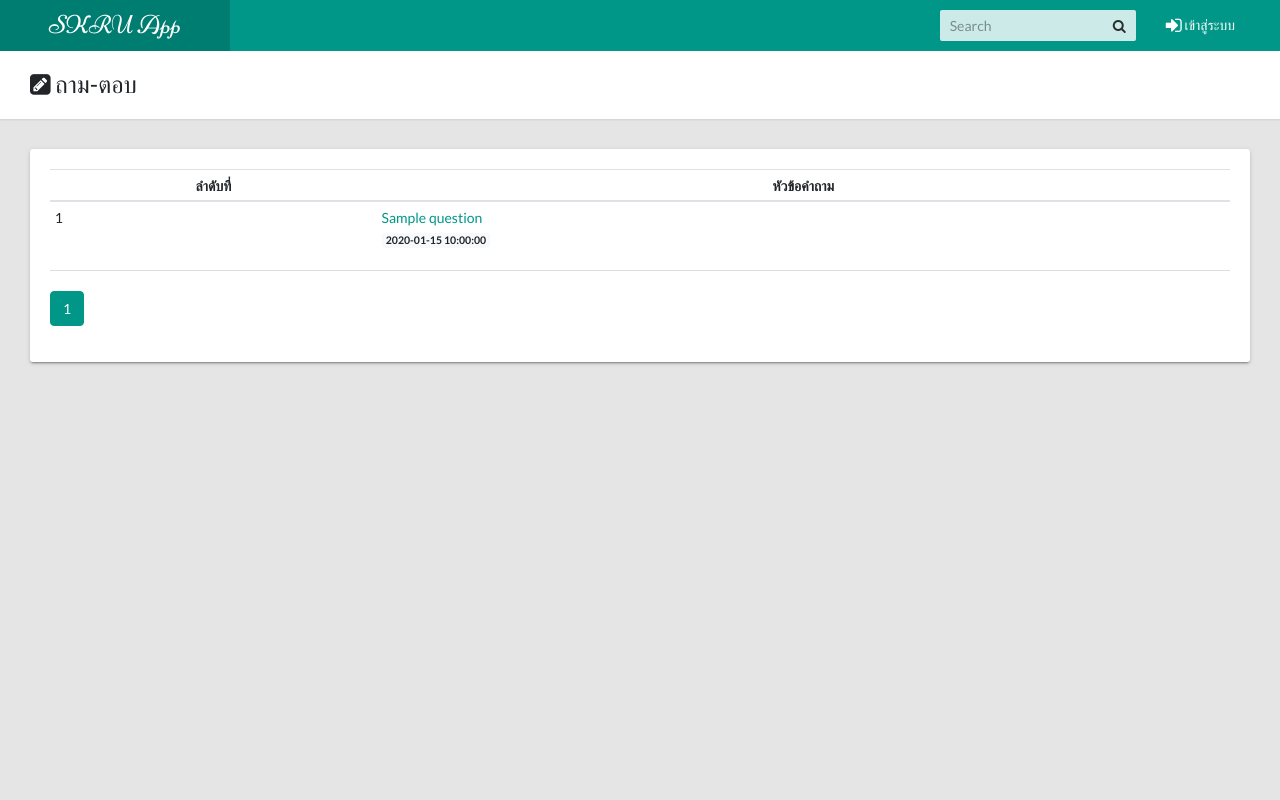
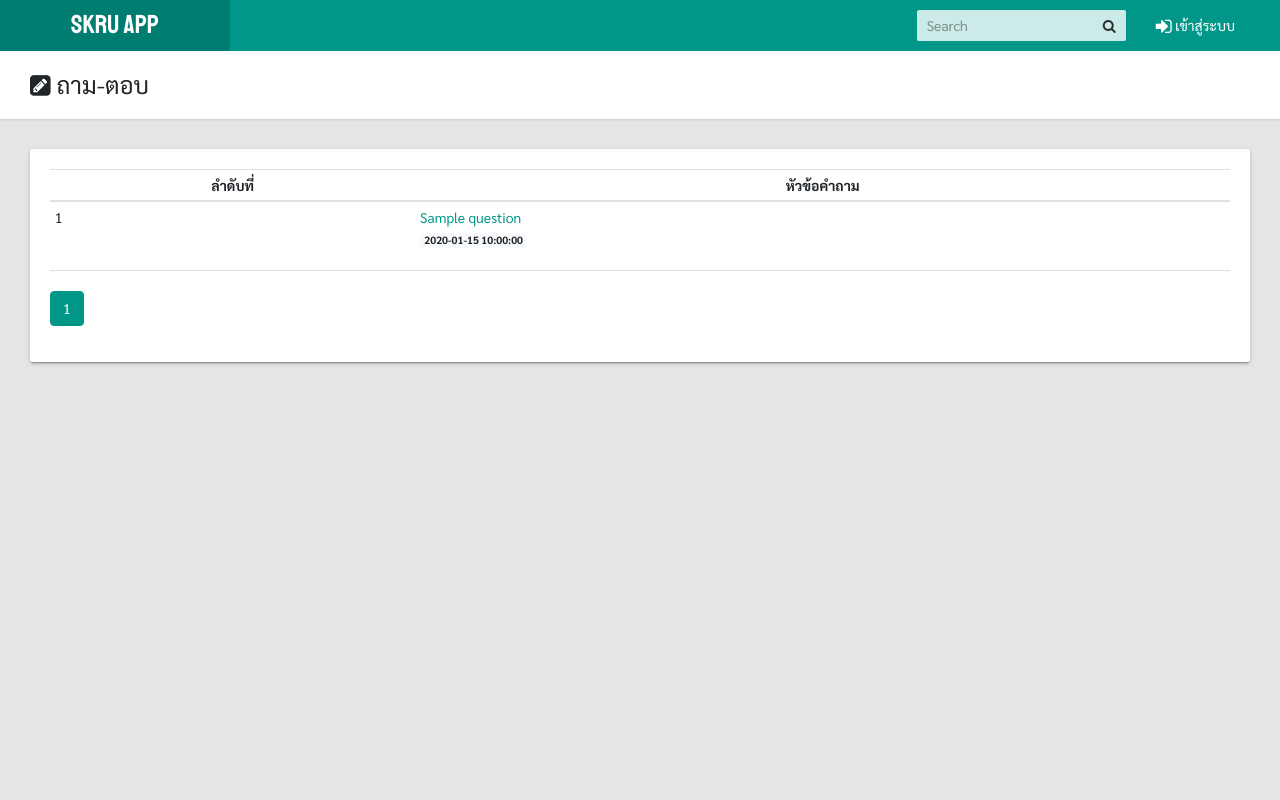
Before and after one commit to taveevut/PDO-Camp, a PHP site: page / in a window 1280 px wide. Run offline with PHP 8.4, Linux system fonts and the light colour scheme; tables that the repository leaves empty or names only in its code hold one stand-in row (values such as "Sample post"); some libraries are stand-ins or nearby versions.

Commit message:
fix: custom styles

```diff
--- a/administrator/templates/head.php
+++ b/administrator/templates/head.php
@@ -23,8 +23,8 @@
    <!-- Font-icon css-->
    <link rel="stylesheet" type="text/css" href="https://maxcdn.bootstrapcdn.com/font-awesome/4.7.0/css/font-awesome.min.css">
 
-
-
    <!-- include summernote css/js -->
    <link href="/skru-pdo-camp/assets/plugins/summernote/summernote-bs4.min.css" rel="stylesheet">
+
+   <link rel="stylesheet" type="text/css" href="/skru-pdo-camp/assets/css/styles.css">
 </head>
--- /dev/null
+++ b/assets/css/styles.css
@@ -0,0 +1,10 @@
+@import url('https://fonts.googleapis.com/css2?family=Sarabun:wght@400;700&family=Staatliches&display=swap');
+
+body {
+   font-family: 'Sarabun', sans-serif;
+}
+
+.app-header__logo,
+.login-content .logo h1 {
+   font-family: 'Staatliches', cursive !important;
+}
--- a/login/index.php
+++ b/login/index.php
@@ -22,6 +22,8 @@
    <link rel="stylesheet" type="text/css" href="/skru-pdo-camp/assets/plugins/vali-admin/css/main.css">
    <!-- Font-icon css-->
    <link rel="stylesheet" type="text/css" href="https://maxcdn.bootstrapcdn.com/font-awesome/4.7.0/css/font-awesome.min.css">
+
+   <link rel="stylesheet" type="text/css" href="/skru-pdo-camp/assets/css/styles.css">
 </head>
 
 <body>
--- a/member/templates/head.php
+++ b/member/templates/head.php
@@ -23,8 +23,8 @@
    <!-- Font-icon css-->
    <link rel="stylesheet" type="text/css" href="https://maxcdn.bootstrapcdn.com/font-awesome/4.7.0/css/font-awesome.min.css">
 
-
-
    <!-- include summernote css/js -->
    <link href="/skru-pdo-camp/assets/plugins/summernote/summernote-bs4.min.css" rel="stylesheet">
+
+   <link rel="stylesheet" type="text/css" href="/skru-pdo-camp/assets/css/styles.css">
 </head>
--- a/templates/head.php
+++ b/templates/head.php
@@ -23,8 +23,8 @@
    <!-- Font-icon css-->
    <link rel="stylesheet" type="text/css" href="https://maxcdn.bootstrapcdn.com/font-awesome/4.7.0/css/font-awesome.min.css">
 
-
-
    <!-- include summernote css/js -->
    <link href="/skru-pdo-camp/assets/plugins/summernote/summernote-bs4.min.css" rel="stylesheet">
+
+   <link rel="stylesheet" type="text/css" href="/skru-pdo-camp/assets/css/styles.css">
 </head>
```
